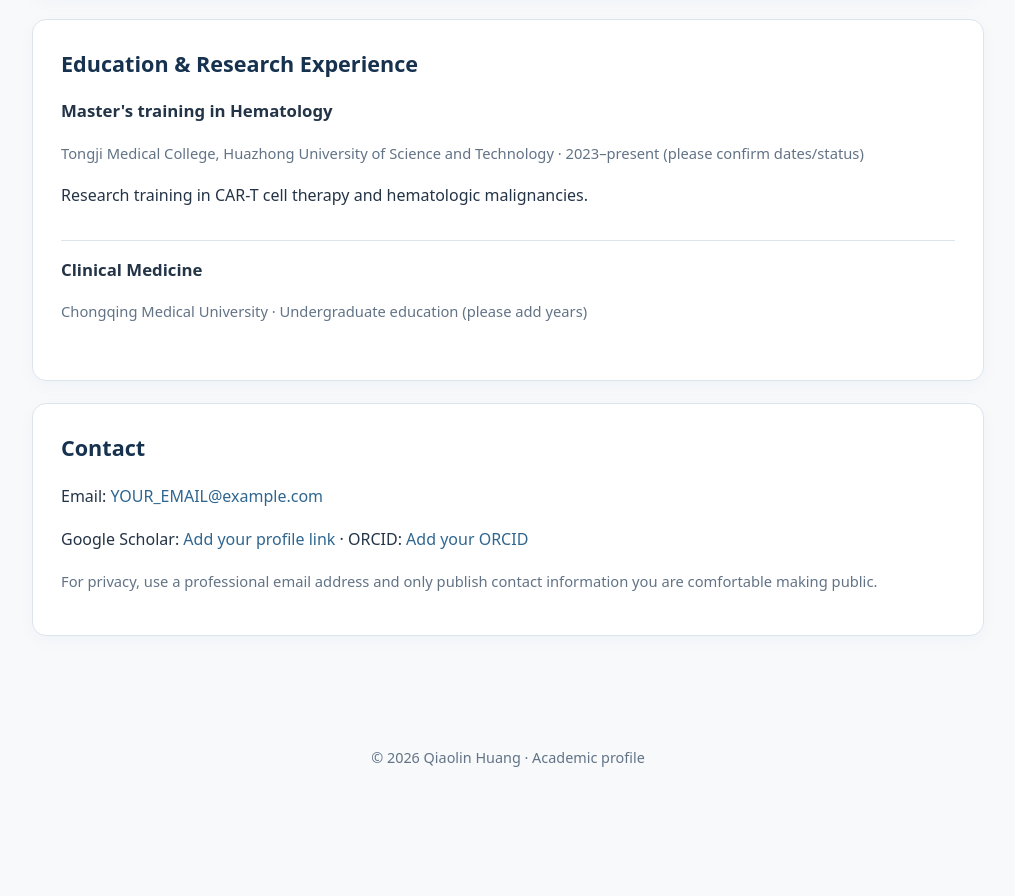
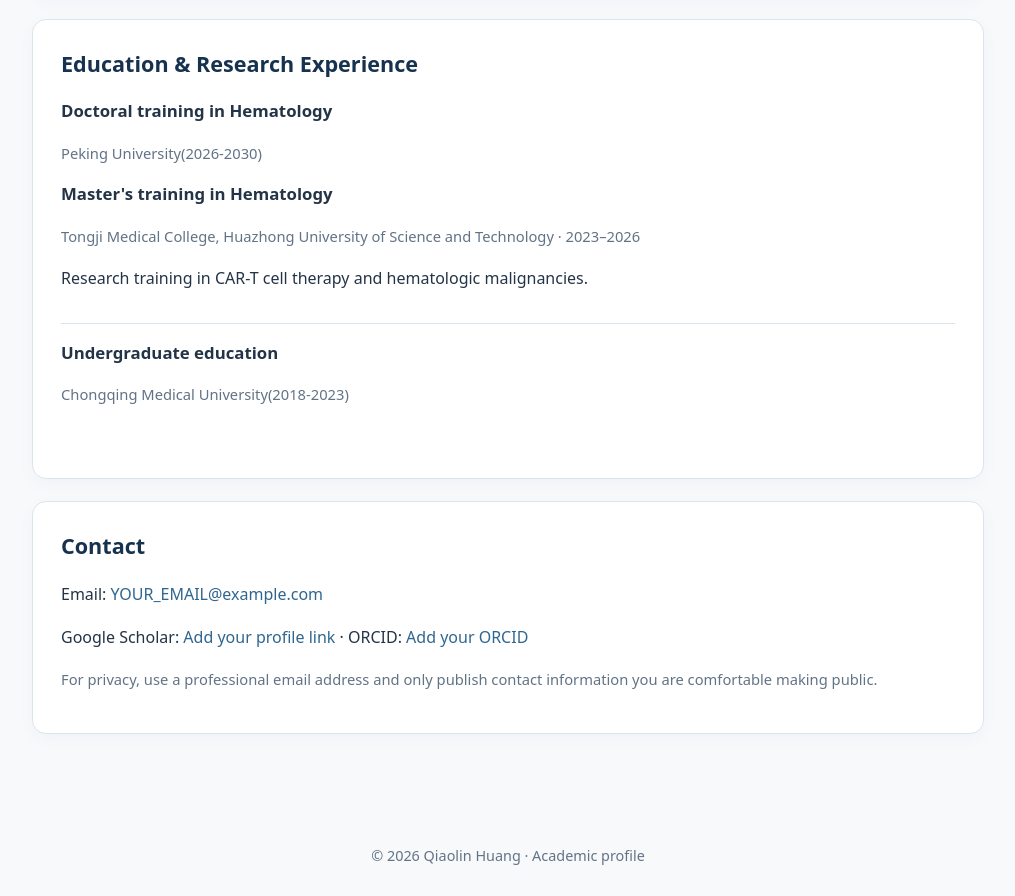
Before and after one commit to Qiaolin521/Qiaolin521.github.io, a plain HTML site: page index.html in a window 1280 px wide. Shown: the part 1758-2654 px from the top of the page, without its empty margins (132-1147 px from the left). Before the commit the page ends 2556 px from the top, so only its background shows below. Drawn offline with Linux system fonts and the light colour scheme.

Commit message:
Update index.html

```diff
--- a/index.html
+++ b/index.html
@@ -88,25 +88,32 @@
       <div class="item">
         <h3>Advances in engineered T cell immunotherapy for autoimmune and other non-oncological diseases</h3>
         <p>Huang Q, Zhu X, Zhang Y. <em>Biomarker Research</em>. 2025;13:23.</p>
-        <p><a href="https://doi.org/10.1186/s40364-025-00736-8" target="_blank" rel="noopener">View publication / DOI</a></p>
+        <p><a href="https://doi.org/10.1186/s40364-025-00736-8
+
+        " target="_blank" rel="noopener">View publication / DOI</a></p>
       </div>
       <div class="item">
         <h3>Clinical analysis of 82 cases of acute promyelocytic leukemia with PML-RARα short isoform in children and adults</h3>
         <p>Huang Q, Zhang Y, Zheng M. <em>Frontiers in Oncology</em>. 2024;14:1342671.</p>
-        <p><a href="https://doi.org/10.3389/fonc.2024.1342671" target="_blank" rel="noopener">View publication / DOI</a></p>
+        <p><a href="https://doi.org/10.3389/fonc.2024.1342671
+
+        " target="_blank" rel="noopener">View publication / DOI</a></p>
       </div>
       <p class="meta">Add other publications, preprints, posters, patents, and ORCID after verifying their current status.</p>
     </section>
     <section id="experience">
       <h2>Education & Research Experience</h2>
+       <div class="item">
+        <h3>Doctoral training in Hematology</h3>
+        <p class="meta">Peking University(2026-2030)</p>
       <div class="item">
         <h3>Master's training in Hematology</h3>
-        <p class="meta">Tongji Medical College, Huazhong University of Science and Technology · 2023–present (please confirm dates/status)</p>
+        <p class="meta">Tongji Medical College, Huazhong University of Science and Technology · 2023–2026</p>
         <p>Research training in CAR-T cell therapy and hematologic malignancies.</p>
       </div>
       <div class="item">
-        <h3>Clinical Medicine</h3>
-        <p class="meta">Chongqing Medical University · Undergraduate education (please add years)</p>
+        <h3>Undergraduate education</h3>
+        <p class="meta">Chongqing Medical University(2018-2023)</p>
       </div>
     </section>
     <section id="contact">
```
